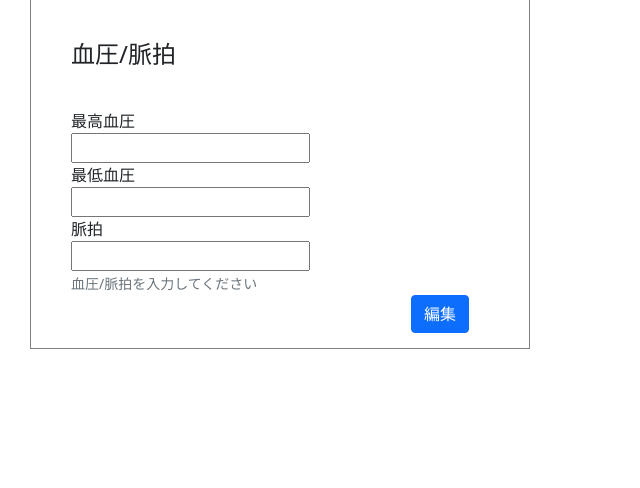
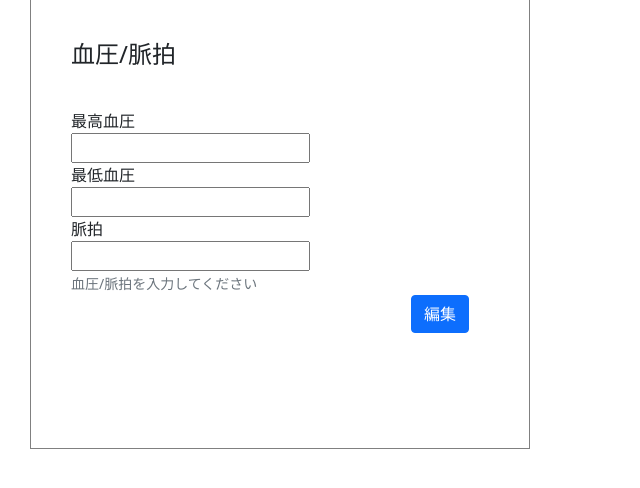
Before and after one commit to showvideo/first-app, a PHP site: page /note/input/blood.php in a window 1280 px wide. Shown: the part 87-575 px from the top of the page, without its empty margins (0-640 px from the left). Run offline with PHP 8.4, Linux system fonts and the light colour scheme; data that the repository does not hold is empty.

Commit message:
Update blood.php

```diff
--- a/input/blood.php
+++ b/input/blood.php
@@ -1,9 +1,14 @@
+
 <?php require_once("../parts/head.php"); ?>
+
 <?php require_once("../parts/header.php"); ?>
+
 <?php require_once("../common/function.php"); ?>
+
 <?php $id = getInfomation(); ?>
 
 <?php
+
   try {
 
     $db = getDB();
@@ -11,21 +16,29 @@ try {
     $stt->bindParam(':id', $id);
     $stt->execute();
       while($row = $stt->fetch(PDO::FETCH_ASSOC)) {
+
         $exit = $row['exits'];
+
       }
+
     } catch (PDOException $e) {
+
       echo "ｴﾗｰﾒｯｾｰｼﾞ:{$e->getMessage()}";
+
     }
 
 ?>
 
-<div style="width:500px;height:350px;margin-left:30px;margin-top:30px;border:solid 1px gray;padding:40px;display:inline-block;">
+<div style="width:500px;height:450px;margin-left:30px;margin-top:30px;border:solid 1px gray;padding:40px;display:inline-block;">
 
   <form action="" method="post">
+
       <h4>血圧/脈拍</h4>
+
       <?php if(isset($exit)){ echo "現在入力されている血圧/脈拍は".$exits; } ?>
 
         <div class="form-group" style="margin-top:40px;">
+
             最高血圧</br>
           <input type="text" name="maxblood"></br>
               最低血圧</br>
@@ -42,6 +55,7 @@ try {
 </div>
 
 <?php
+
   if(!empty($_POST['maxblood'])){
 
     try {
@@ -59,8 +73,8 @@ try {
 
 ?>
 
+<?php
 
-<?php
   if(!empty($_POST['miniblood'])){
 
     try {
@@ -77,7 +91,6 @@ try {
   }
 
 ?>
-
 
 <?php
   if(!empty($_POST['pulse'])){
```
Lines whose indentation alone changed are shown as unchanged.
